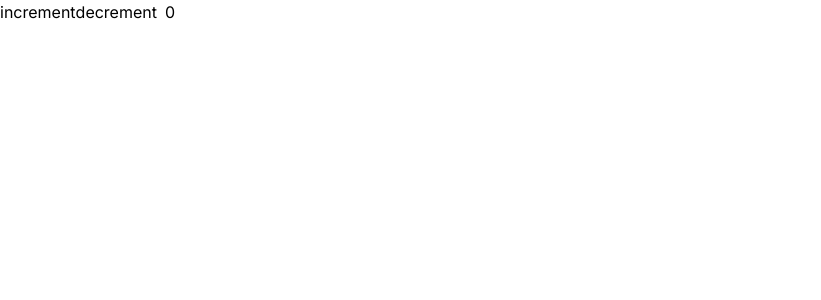
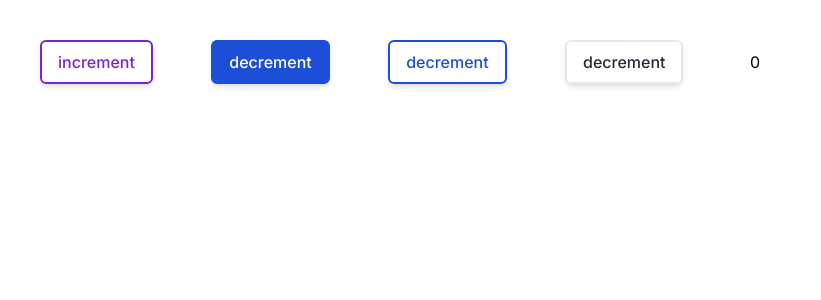
Before and after one commit to wilsonmjunior/hefesto, a Next.js app: page /counter in a window 1280 px wide. Shown: the top 300 px of the page, without its empty margins (0-821 px from the left). Built offline with nearby package versions, Linux system fonts and the light colour scheme.

Commit message:
feat: add button variants

```diff
--- a/src/components/common/Button/button.module.css
+++ b/src/components/common/Button/button.module.css
@@ -1,3 +1,6 @@
+@tailwind components;
+
+@layer components {
   .button {
     @apply
       flex
@@ -8,66 +11,85 @@
       px-4
       outline-none
       focus:outline-none
-    shadow-sm
-    rounded
+      shadow-md
+      rounded-[0.375rem]
       ease-linear
       transition-all duration-150;
   }
 
-.primary {
-  @apply bg-blue-700 border-2 border-blue-700;
+  .primary-button {
+    @apply button bg-blue-700 border-2 border-blue-700;
   }
 
-.primary:hover {
-  @apply bg-blue-600 border-2 border-blue-600;
+  .primary-button:hover {
+    @apply border-blue-600 bg-blue-600;
   }
 
-.secondary {
-  @apply bg-purple-700 border-2 border-purple-700;
+  .primary-button-outlined {
+    @apply primary-button bg-transparent text-blue-700;
   }
 
-.secondary:hover {
-  @apply bg-purple-600 border-2 border-purple-600;
+  .primary-button-outlined:hover {
+    @apply bg-blue-50;
+  }
+
+  .secondary-button {
+    @apply button bg-purple-700 border-2 border-purple-700;
+  }
+
+  .secondary-button:hover {
+    @apply border-purple-600 bg-purple-600;;
+  }
+
+  .secondary-button-outlined {
+    @apply secondary-button bg-transparent text-purple-700;
+  }
+
+  .secondary-button-outlined:hover {
+    @apply bg-purple-50;
   }
 
   .error {
-  @apply bg-red-700 border-2 border-red-700;
+    @apply button bg-red-700 border-2 border-red-700;
   }
 
   .error:hover {
-  @apply bg-red-600;
+    @apply border-red-600 bg-red-600;;
+  }
+
+  .error-outlined {
+    @apply error bg-transparent text-red-700;
+  }
+
+  .error-outlined:hover {
+    @apply bg-red-50;
   }
 
   .success {
-  @apply bg-green-700 border-2 border-green-700;
+    @apply button bg-green-700 border-2 border-green-700;
   }
 
   .success:hover {
-  @apply bg-green-600;
+    @apply border-green-600 bg-green-600;;
   }
 
-.outlined {
-  @apply bg-transparent;
+  .success-outlined {
+    @apply success bg-transparent text-green-700;
   }
 
-.primary-button-[--my-color] { /*[var(--my-var)] */
-  @apply button primary;
+  .success-outlined:hover {
+    @apply bg-green-50;
   }
 
-.primary-button:outlined {
-  @apply button primary;
+  .none-button {
+    @apply button border-2 border-white text-[#212B36];
   }
 
-.secondary-button {
-  @apply button secondary;
-}
-/*
-.primary-button {
-  @apply button primary;
+  .none-button:hover {
+    @apply border-[#E7E7E7] bg-[#E7E7E7];
   }
 
-.secondary-button {
-  @apply button secondary;
-} */
-
-/* <div class="text-[var(--my-var)]">...</div> com react */
+  .none-button-outlined {
+    @apply none-button bg-transparent border-[#E7E7E7];
+  }
+}
--- a/src/components/common/Button/index.tsx
+++ b/src/components/common/Button/index.tsx
@@ -1,39 +1,40 @@
-import { classNames } from '@/utils/styles'
 import { ButtonHTMLAttributes } from 'react'
 import styles from './button.module.css'
 
 interface ButtonProps extends ButtonHTMLAttributes<HTMLButtonElement> {
   children: React.ReactNode;
   onClick: () => void;
-  color?: 'primary' | 'secondary';
+  color?: 'primary' | 'secondary' | 'error' | 'success' | 'none';
   variant?: 'outlined' | 'standard';
-  error?: boolean;
-  success?:boolean;
 }
 
-export function Button({ children, variant = 'standard', color = 'primary', error, success, ...othersProps }: ButtonProps) {
-  // const customStyle = color === 'primary' ? (
+export function Button({
+  children, variant = 'standard',
+  color = 'primary',
+  ...othersProps }: ButtonProps,
+) {
+  const colorStyle = {
+    standard: {
+      primary: styles['primary-button'],
+      secondary: styles['secondary-button'],
+      error: styles['error-button'],
+      success: styles['success-button'],
+      none: styles['none-button'],
+    },
+    outlined: {
+      primary: styles['primary-button-outlined'],
+      secondary: styles['secondary-button-outlined'],
+      error: styles['error-button-outlined'],
+      success: styles['success-button-outlined'],
+      none: styles['none-button-outlined'],
+    }
+  }
 
-  // ) : (
-
-  // )
-
-  const colorStyle = color === 'primary' ? styles.primary : styles.secondary
-  const variantStyle = variant === 'outlined' ? styles.outlined : ''
-  const errorStyle = error ? styles.error : ''
-  const successStyle = success ? styles.error : ''
+  const customClassName = colorStyle[variant][color];
 
   return (
     <button
-      className={styles['primary-button']}
-      // className={
-      //   classNames(
-      //     styles.button,
-      //     colorStyle,
-      //     variantStyle,
-      //     errorStyle,
-      //     successStyle
-      //   )}
+      className={customClassName}
       {...othersProps}
     >
       {children}
--- a/src/components/pages/counter/ClickCounter.tsx
+++ b/src/components/pages/counter/ClickCounter.tsx
@@ -7,7 +7,7 @@ export function ClickCounter() {
   const [count, setCount] = useState(0)
 
   return (
-    <div className="flex items-center">
+    <div className="w-[800px] p-10 flex items-center justify-between">
       <Button
         variant="outlined"
         color="secondary"
@@ -15,7 +15,23 @@ export function ClickCounter() {
       >
         increment
       </Button>
+
       <Button
+        onClick={() => setCount(oldState => oldState > 0 ? oldState - 1 : 0)}
+      >
+        decrement
+      </Button>
+
+      <Button
+        variant="outlined"
+        onClick={() => setCount(oldState => oldState > 0 ? oldState - 1 : 0)}
+      >
+        decrement
+      </Button>
+
+      <Button
+        variant="outlined"
+        color="none"
         onClick={() => setCount(oldState => oldState > 0 ? oldState - 1 : 0)}
       >
         decrement
--- a/tailwind.config.js
+++ b/tailwind.config.js
@@ -1,4 +1,4 @@
-const { fontFamily } = require('tailwindcss/defaultTheme')
+const { fontFamily, boxShadow } = require('tailwindcss/defaultTheme')
 
 module.exports = {
   content: [
@@ -11,6 +11,7 @@ module.exports = {
       },
     },
     boxShadow: {
+      ...boxShadow,
       sm: '0px 3px 8px rgba(0, 0, 0, 0.08)',
     }
   },
```
Lines whose indentation alone changed are shown as unchanged.
